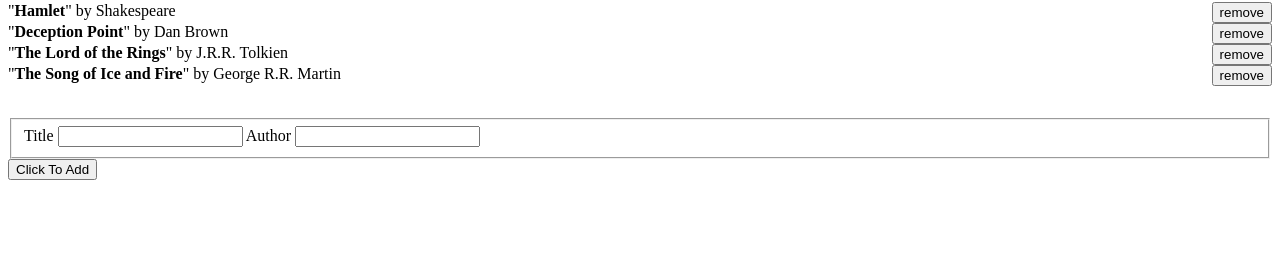
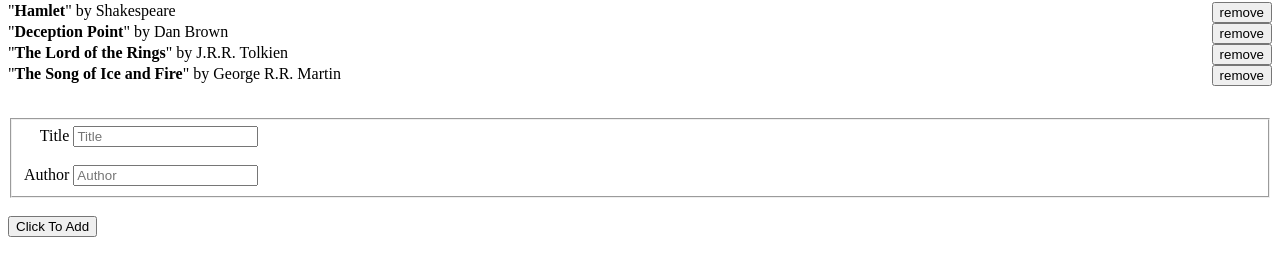
Before and after one commit to AliRezaBmeDu/book-shelf, a website: page index.html in a window 1280 px wide. Shown: the part 64-340 px from the top of the page. Drawn offline with Linux system fonts and the light colour scheme.

Commit message:
adjust html to match wireframe

```diff
--- a/index.html
+++ b/index.html
@@ -14,13 +14,13 @@
 
         <fieldset>
             <div></div>
-            <label class="new-title">Title
-                <input type="text" id="new-title">
+            &nbsp; &nbsp; <label class="new-title">Title
+                <input type="text" id="new-title" placeholder="Title">
+            </label> <br><br>
+            <label class="new-author" >Author
+                <input type="text" id="new-author" placeholder="Author">
             </label>
-            <label class="new-author" >Author
-                <input type="text" id="new-author">
-            </label>
-        </fieldset>
+        </fieldset> <br>
         <button id="add">
             Click To Add
         </button>
```
